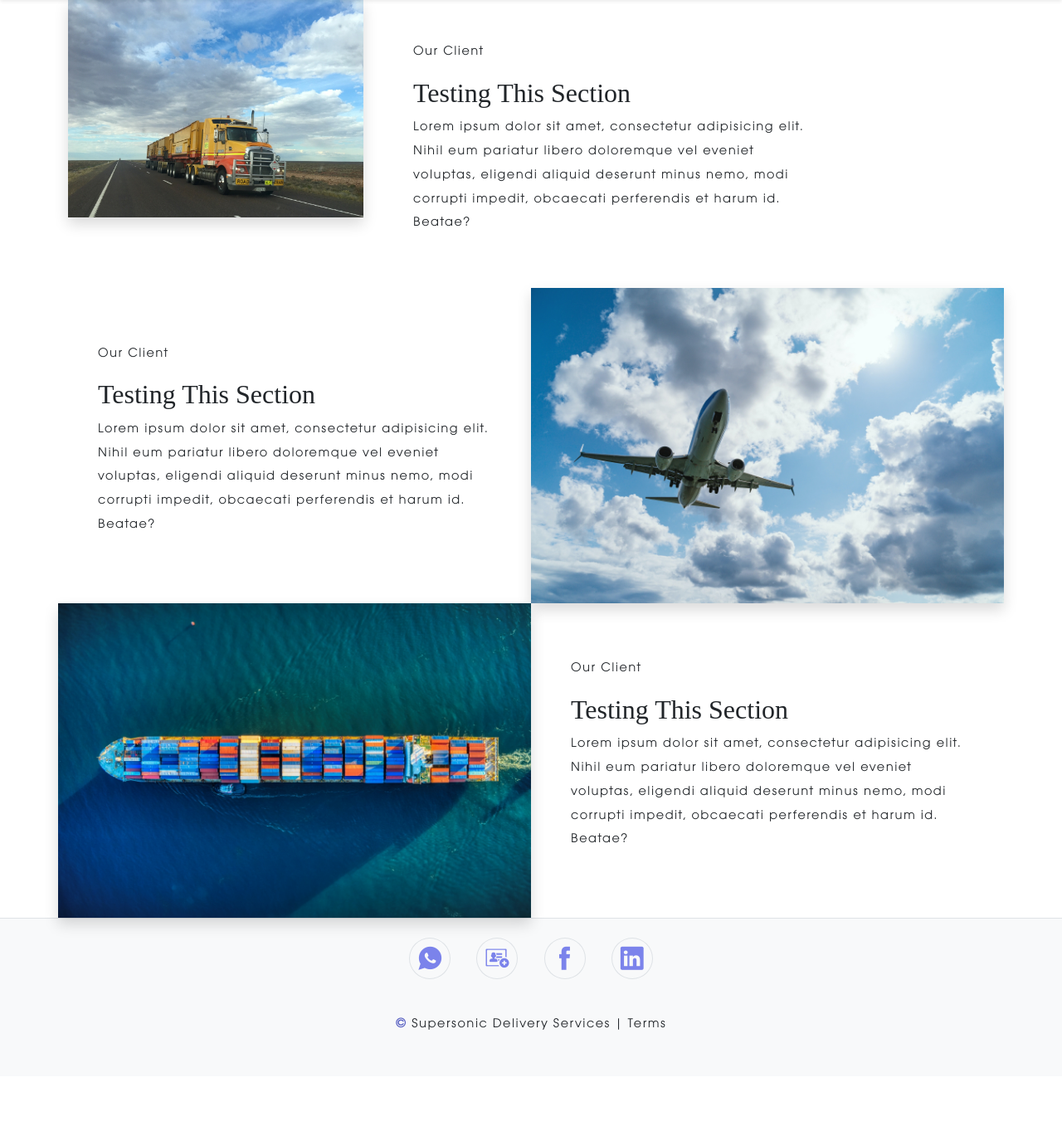
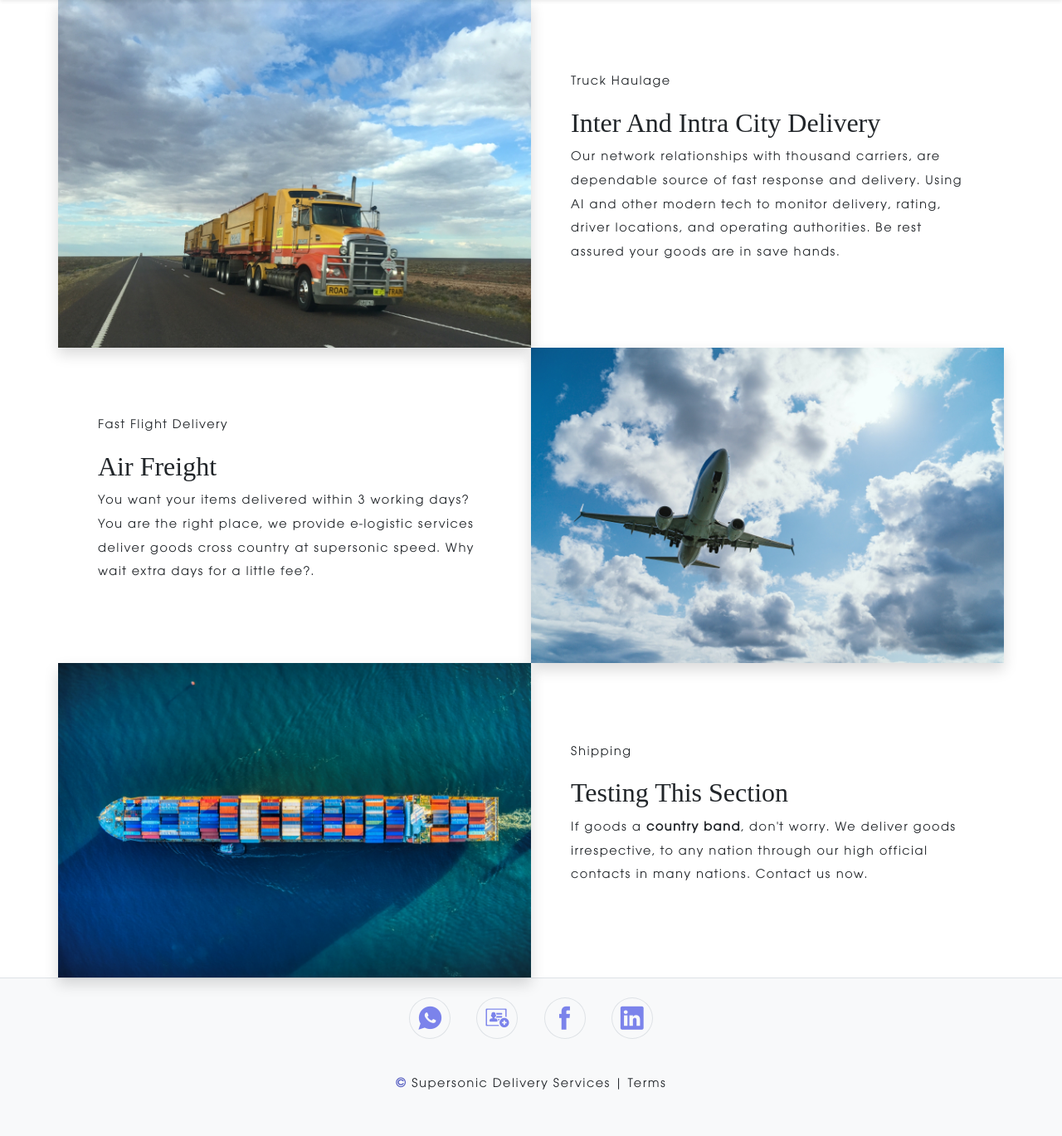
Before and after one commit to ndmichael/logistics, a Django app: page /service/ in a window 1280 px wide. Shown: the part 77-1446 px from the top of the page at 83% size. Before the commit the page ends 1318 px from the top, so only its background shows below. Run offline with Django 3.2, Linux system fonts and the light colour scheme; some libraries are stand-ins or nearby versions; some web fonts are replaced.

Commit message:
updated text by replacing lorem isom

```diff
--- a/shipment/templates/shipment/services.html
+++ b/shipment/templates/shipment/services.html
@@ -2,18 +2,18 @@
 <section>
     <div class=" container">
         <div class=" row">
-            <div class="col-4 col-md-6p-0 m-0">
+            <div class="col-4 col-md-6 p-0 m-0">
                 <div>
                     <img src="{% static '/shipment/images/truck_service1.jpg' %}" alt="" class="img-fluid shadow " style="object-fit: cover; width: 100%;">
                 </div>
             </div>
             <div class="col-4 col-md-6 align-self-center p-5">
-                <p>Our Client</p>
+                <p>Truck Haulage</p>
                 <h1 class="h2">
-                    Testing this section
+                    Inter and Intra city delivery
                 </h1>
                 <p>
-                    Lorem ipsum dolor sit amet, consectetur adipisicing elit. Nihil eum pariatur libero doloremque vel eveniet voluptas, eligendi aliquid deserunt minus nemo, modi corrupti impedit, obcaecati perferendis et harum id. Beatae?
+                    Our network relationships with thousand carriers, are dependable source of fast response and delivery. Using AI and other modern tech to monitor delivery, rating, driver locations, and operating authorities. Be rest assured your goods are in save hands.
                 </p>
             </div>
         </div>
@@ -21,12 +21,12 @@
 
         <div class=" row">
             <div class="col-4 col-md-6 align-self-center p-5">
-                <p>Our Client</p>
+                <p>Fast Flight Delivery</p>
                 <h1 class="h2">
-                    Testing this section
+                    Air Freight
                 </h1>
                 <p>
-                    Lorem ipsum dolor sit amet, consectetur adipisicing elit. Nihil eum pariatur libero doloremque vel eveniet voluptas, eligendi aliquid deserunt minus nemo, modi corrupti impedit, obcaecati perferendis et harum id. Beatae?
+                    You want your items delivered within 3 working days? You are the right place, we provide e-logistic services deliver goods cross country at supersonic speed. Why wait extra days for a little fee?.
                 </p>
             </div>
             <div class="col-4 col-md-6 p-0 m-0">
@@ -44,12 +44,12 @@
                 </div>
             </div>
             <div class="col-4 col-md-6 align-self-center p-5">
-                <p>Our Client</p>
+                <p>Shipping</p>
                 <h1 class="h2">
                     Testing this section
                 </h1>
                 <p>
-                    Lorem ipsum dolor sit amet, consectetur adipisicing elit. Nihil eum pariatur libero doloremque vel eveniet voluptas, eligendi aliquid deserunt minus nemo, modi corrupti impedit, obcaecati perferendis et harum id. Beatae?
+                    If goods a <b>country band</b>, don't worry. We deliver goods irrespective, to any nation through our high official contacts in many nations. Contact us now.
                 </p>
             </div>
         </div>
```
